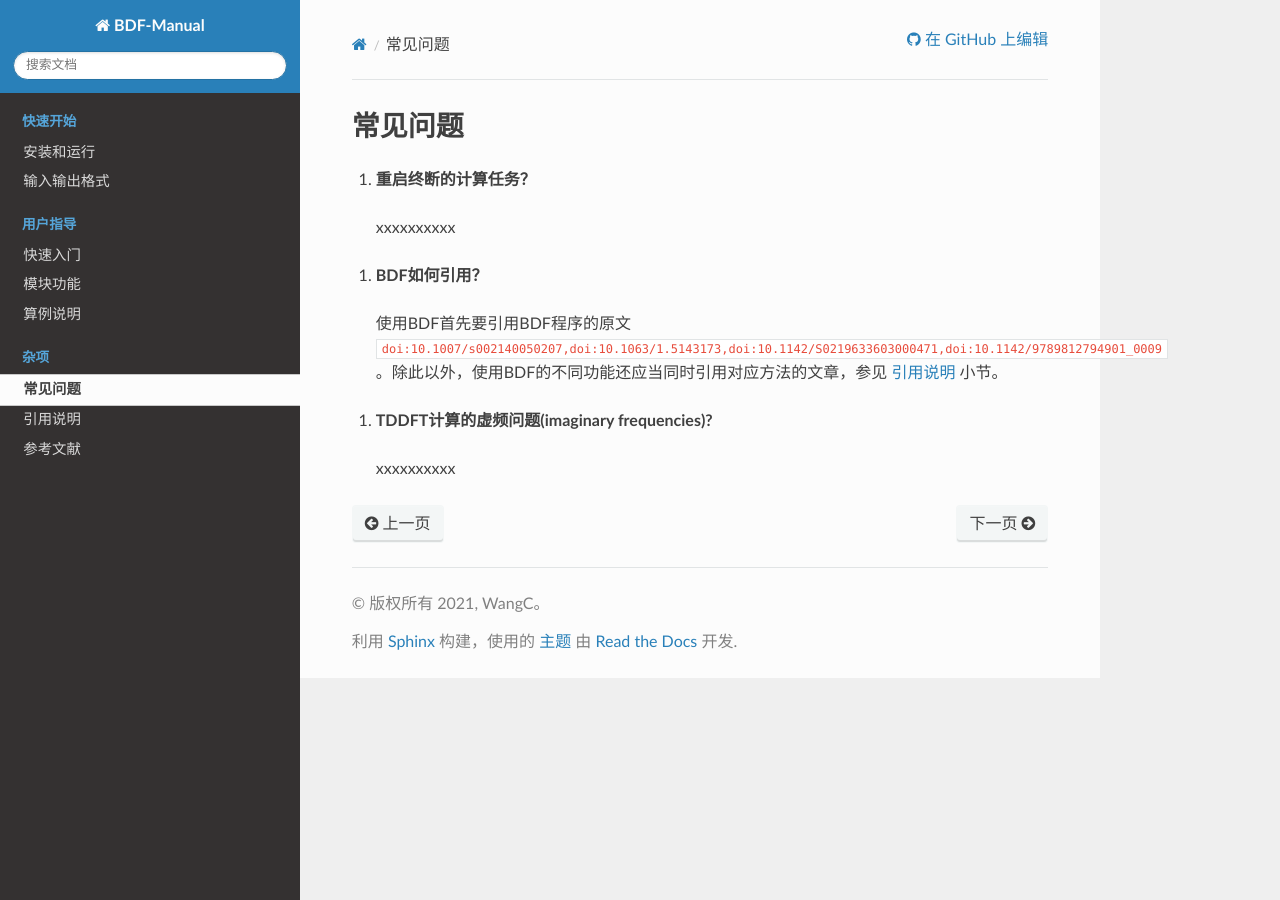
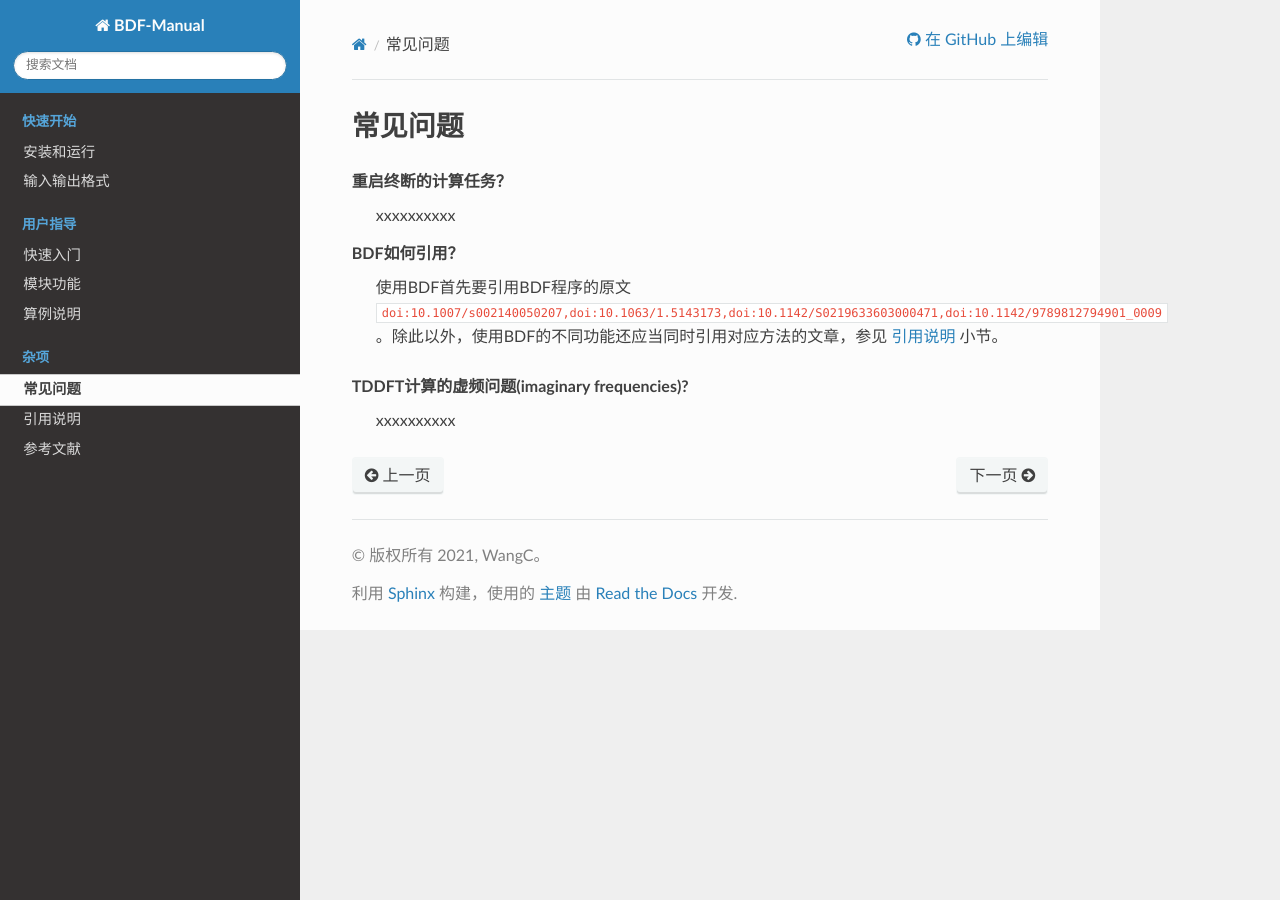
Before and after one commit to BDF-manual-maintenance/BDF-Manual, a Sphinx documentation site: the page built from source/FQA.rst, in a window 1280 px wide. Built offline with Sphinx 7.4.7 and the Read the Docs theme 2.0.0, drawn with Linux system fonts in a browser that asks for light colours; pages that are not in the unit, such as notebooks, are missing from menus; cross-references to code outside the pages are shown as plain code.

Commit message:
Update FQA.rst

```diff
--- a/source/FQA.rst
+++ b/source/FQA.rst
@@ -1,11 +1,11 @@
 常见问题
 ************************************
 
-#. **重启终断的计算任务？**
+**重启终断的计算任务？**
   xxxxxxxxxx
 
-#. **BDF如何引用？**
+**BDF如何引用？**
   | 使用BDF首先要引用BDF程序的原文 :cite:`doi:10.1007/s002140050207,doi:10.1063/1.5143173,doi:10.1142/S0219633603000471,doi:10.1142/9789812794901_0009` 。除此以外，使用BDF的不同功能还应当同时引用对应方法的文章，参见 :doc:`Cite` 小节。
 
-#. **TDDFT计算的虚频问题(imaginary frequencies)?**
+**TDDFT计算的虚频问题(imaginary frequencies)?**
   xxxxxxxxxx
```
